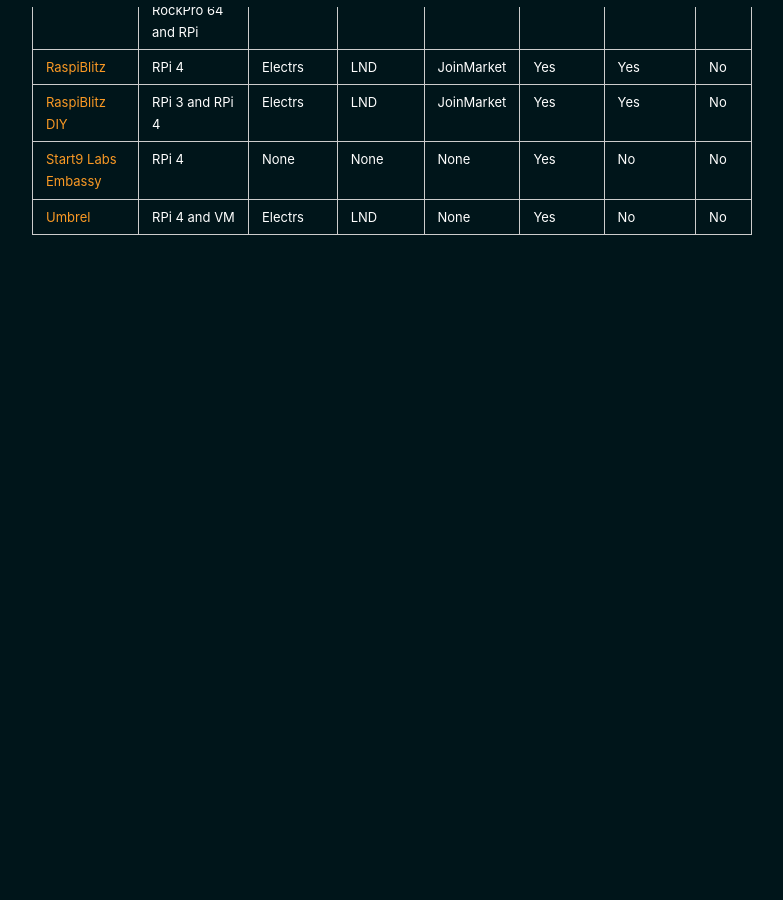
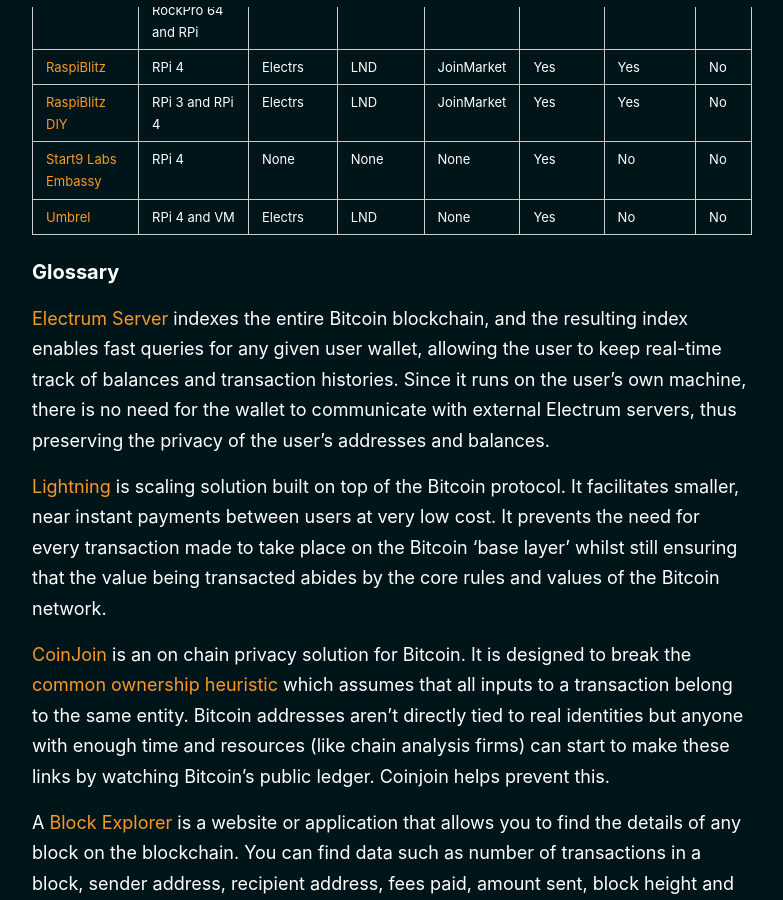
Before and after one commit to BitcoinQnA/node-guide, a Jekyll site: the page built from _pages/compare.md, in a window 1280 px wide and 900 px high, scrolled down 698 px. Shown: the whole window, without its empty margins (248-1031 px from the left). Built offline with Jekyll 4.4.1, drawn with Linux system fonts in a browser that asks for light colours; before the commit the page ends 1107 px from its top, so only the background shows below that; some of the changed text lies outside the part shown.

Commit message:
Update compare.md

```diff
--- a/_pages/compare.md
+++ b/_pages/compare.md
@@ -18,3 +18,20 @@
 | [RaspiBlitz DIY](https://node.guide/do-it-yourself/#raspiblitz)        | RPi 3 and RPi 4                  | Electrs         | LND       | JoinMarket | Yes            | Yes            | No   |
 | [Start9 Labs Embassy](https://node.guide/plug-and-play/#start9-embassy)   | RPi 4                            | None            | None      | None       | Yes            | No             | No   |
 | [Umbrel](https://node.guide/do-it-yourself/#umbrel)                | RPi 4 and VM                     | Electrs         | LND       | None       | Yes            | No             | No   |
+
+
+### Glossary
+
+[Electrum Server](https://github.com/romanz/electrs) indexes the entire Bitcoin blockchain, and the resulting index enables fast queries for any given user wallet, allowing the user to keep real-time track of balances and transaction histories. Since it runs on the user's own machine, there is no need for the wallet to communicate with external Electrum servers, thus preserving the privacy of the user's addresses and balances.
+
+[Lightning](https://www.bitcoinqna.com/lightning) is scaling solution built on top of the Bitcoin protocol. It facilitates smaller, near instant payments between users at very low cost. It prevents the need for every transaction made to take place on the Bitcoin ‘base layer’ whilst still ensuring that the value being transacted abides by the core rules and values of the Bitcoin network.
+
+[CoinJoin](https://www.bitcoinqna.com/coinjoin) is an on chain privacy solution for Bitcoin. It is designed to break the [common ownership heuristic](https://en.bitcoin.it/wiki/Common-input-ownership_heuristic) which assumes that all inputs to a transaction belong to the same entity. Bitcoin addresses aren't directly tied to real identities but anyone with enough time and resources (like chain analysis firms) can start to make these links by watching Bitcoin's public ledger. Coinjoin helps prevent this.
+
+A [Block Explorer](https://explorer.btc21.org/) is a website or application that allows you to find the details of any block on the blockchain. You can find data such as number of transactions in a block, sender address, recipient address, fees paid, amount sent, block height and block time. By using an explorer hosted on your own node you can query this data privately.
+
+A [Mempool Viewer](https://mempool.space) is a website or application that allows you to see the current state of the Bitcoin mempool. Most will also allow you to enter transaction ID's to track its position. By using a mempool viewer hosted on your own node you can query this data privately.
+
+[Dojo](https://samouraiwallet.com/dojo) is the backend server required to use the Samourai Wallet in the most private way. It provides simple wallet connection via a QR scan.
+
+***
```
